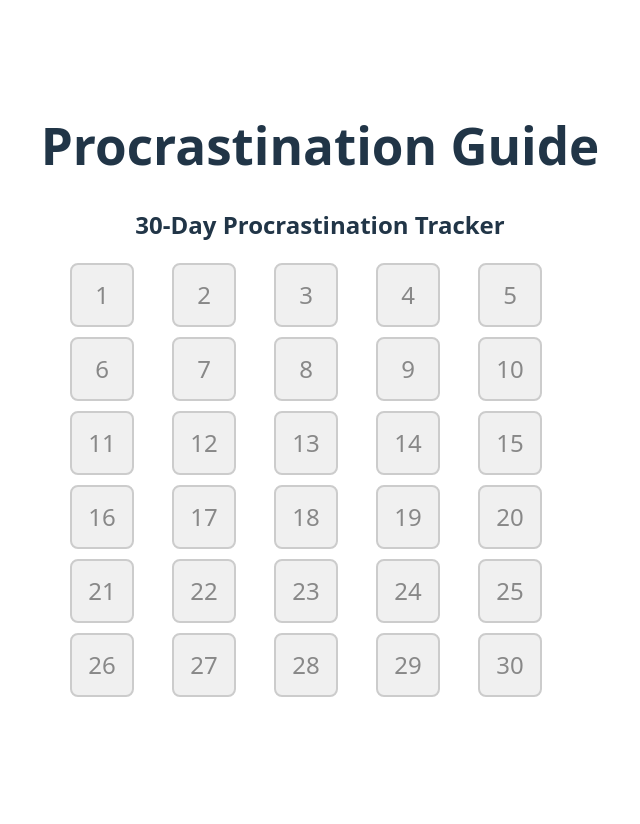
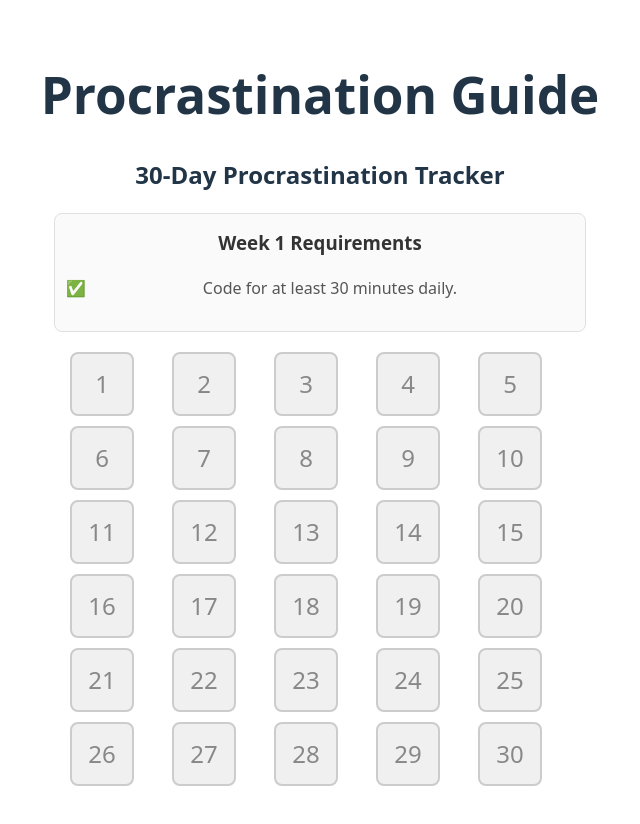
Before and after one commit to mayank-arora/rust-breaker, a React (Vite) app: page / in a window 1280 px wide. Shown: the top 824 px of the page, without its empty margins (320-960 px from the left). Before the commit the page ends 800 px from the top, so only its background shows below. Built offline with nearby package versions, Linux system fonts and the light colour scheme.

Commit message:
feat: Display week-based requirements on tracker

```diff
--- a/src/components/tracker/Tracker.tsx
+++ b/src/components/tracker/Tracker.tsx
@@ -2,13 +2,20 @@ import React from "react";
 import { useTracker } from "../../hooks/useTracker";
 import DaySquare from "./DaySquare";
 import "./Tracker.css";
+import WeekRequirements from "./WeekRequirements";
+
+// This function will eventually get the real current day.
+// For now, we can change it to test different weeks.
+const getCurrentDay = () => 1;
 
 const Tracker: React.FC = () => {
   const { days, markDayAsComplete } = useTracker();
+  const currentDay = getCurrentDay();
 
   return (
     <div>
       <h2>30-Day Procrastination Tracker</h2>
+      <WeekRequirements currentDay={currentDay} />
       <div className="tracker-grid">
         {days.map((day) => (
           <DaySquare
--- /dev/null
+++ b/src/components/tracker/WeekRequirements.css
@@ -0,0 +1,23 @@
+.week-requirements {
+  margin: 20px auto;
+  padding: 15px;
+  border: 1px solid #e0e0e0;
+  border-radius: 8px;
+  max-width: 500px;
+  background-color: #fafafa;
+}
+
+.week-requirements h3 {
+  margin-top: 0;
+  color: #333;
+}
+
+.week-requirements ul {
+  list-style-type: '✅ ';
+  padding-left: 20px;
+}
+
+.week-requirements li {
+  margin-bottom: 8px;
+  color: #555;
+}
--- /dev/null
+++ b/src/components/tracker/WeekRequirements.tsx
@@ -0,0 +1,35 @@
+import React from "react";
+import { weekRequirements } from "../../data/weekRequirements";
+import "./WeekRequirements.css";
+
+interface WeekRequirementsProps {
+  currentDay: number;
+}
+
+const getWeekFromDay = (day: number): number => {
+  return Math.ceil(day / 7);
+};
+
+const WeekRequirements: React.FC<WeekRequirementsProps> = ({ currentDay }) => {
+  const week = getWeekFromDay(currentDay);
+  const requirements = weekRequirements[week as keyof typeof weekRequirements];
+
+  if (!requirements) {
+    return <div>No requirements for this week.</div>;
+  }
+
+  return (
+    <div className="week-requirements">
+      <h3>Week {week} Requirements</h3>
+      <ul>
+        <li>Code for at least {requirements.minMinutes} minutes daily.</li>
+        {requirements.githubRequired && <li>Push to GitHub daily.</li>}
+        {requirements.publicPostRequired && (
+          <li>Post progress publicly daily.</li>
+        )}
+      </ul>
+    </div>
+  );
+};
+
+export default WeekRequirements;
--- /dev/null
+++ b/src/data/weekRequirements.ts
@@ -0,0 +1,6 @@
+export const weekRequirements = {
+    1: { minMinutes: 30, githubRequired: false, publicPostRequired: false },
+    2: { minMinutes: 45, githubRequired: true, publicPostRequired: false },
+    3: { minMinutes: 60, githubRequired: true, publicPostRequired: true },
+    4: { minMinutes: 90, githubRequired: true, publicPostRequired: true }
+};
```
